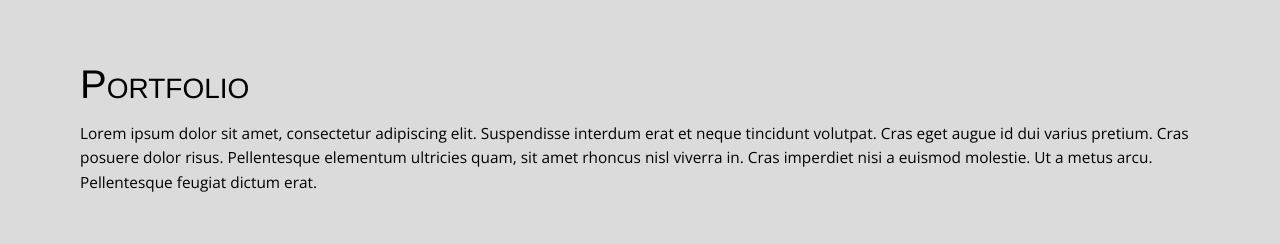
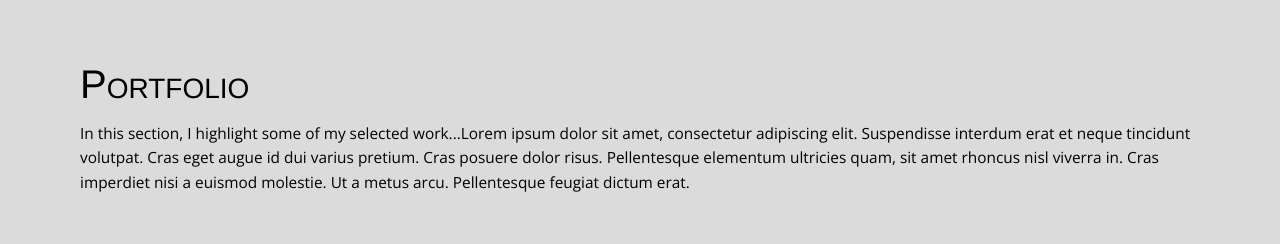
Before and after one commit to lisahligono/eportfolio, a plain HTML site: page index.html in a window 1280 px wide. Shown: the part 3260-3504 px from the top of the page. Drawn offline with nearby package versions, Linux system fonts and the light colour scheme; files that its build step writes are made by us from their sources; files whose address does not match are found by name.

Commit message:
Update index.html

```diff
--- a/index.html
+++ b/index.html
@@ -255,7 +255,7 @@
     <div class="heading">
       <!-- Heading -->
       <h2>Portfolio</h2>
-      <p>Lorem ipsum dolor sit amet, consectetur adipiscing elit. Suspendisse interdum erat et neque tincidunt volutpat. Cras eget augue id dui varius pretium. Cras posuere dolor risus. Pellentesque elementum ultricies quam, sit amet rhoncus nisl viverra in. Cras imperdiet nisi a euismod molestie. Ut a metus arcu. Pellentesque feugiat dictum erat.</p>
+      <p>In this section, I highlight some of my selected work...Lorem ipsum dolor sit amet, consectetur adipiscing elit. Suspendisse interdum erat et neque tincidunt volutpat. Cras eget augue id dui varius pretium. Cras posuere dolor risus. Pellentesque elementum ultricies quam, sit amet rhoncus nisl viverra in. Cras imperdiet nisi a euismod molestie. Ut a metus arcu. Pellentesque feugiat dictum erat.</p>
     </div>
     <div class="row">
       <nav id="filter" class="col-md-12">
```
